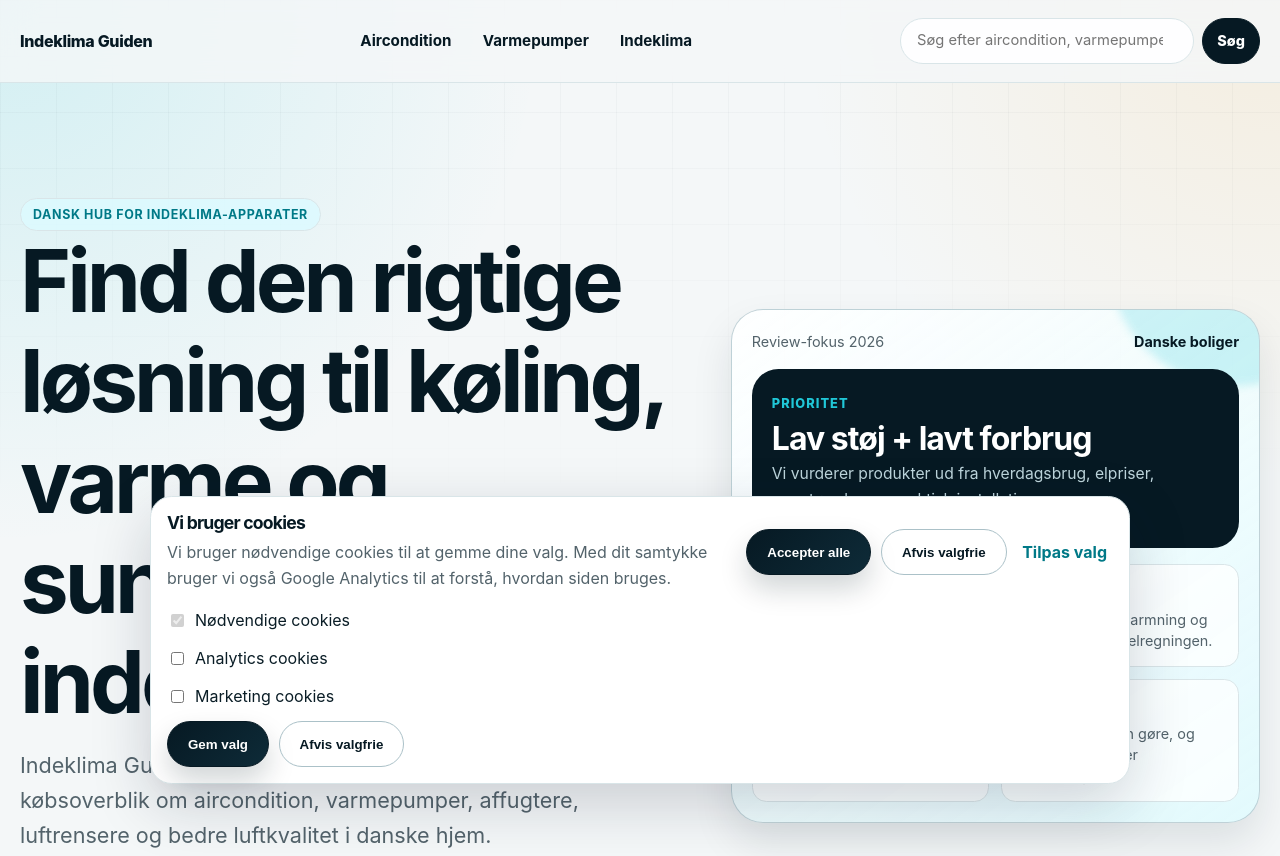
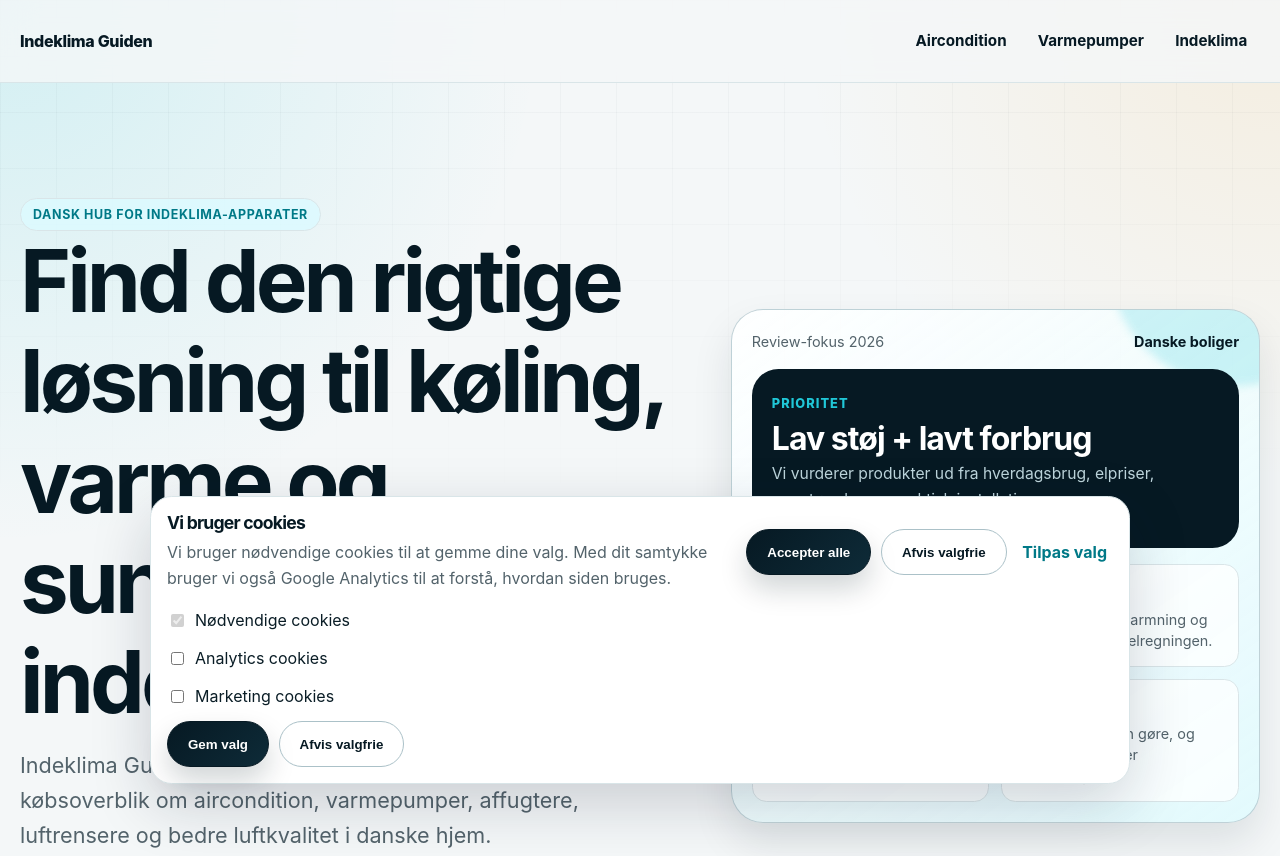
Before and after one commit to chrisahx/indeklimaguiden, an Astro site: page / in a window 1280 px wide. Shown: the top 856 px of the page. Built offline with nearby package versions, Linux system fonts and the light colour scheme; Astro itself is replaced by a stand-in of ours.

Commit message:
updated header - removed search

```diff
--- a/src/components/Header.astro
+++ b/src/components/Header.astro
@@ -1,5 +1,4 @@
 ---
-import SearchBox from './SearchBox.astro';
 import { CATEGORIES, SITE } from '../lib/constants';
 ---
 
@@ -11,9 +10,6 @@ import { CATEGORIES, SITE } from '../lib/constants';
     <nav class="nav" aria-label="Primær navigation">
       {Object.values(CATEGORIES).map((category) => <a href={`/${category.slug}/`}>{category.name}</a>)}
     </nav>
-    <div class="header-search">
-      <SearchBox compact />
-    </div>
   </div>
 </header>
 
@@ -48,7 +44,7 @@ import { CATEGORIES, SITE } from '../lib/constants';
   .nav {
     display: flex;
     align-items: center;
-    justify-content: center;
+    justify-content: flex-end;
     gap: 0.35rem;
     font-size: 0.95rem;
     font-weight: 700;
@@ -68,10 +64,6 @@ import { CATEGORIES, SITE } from '../lib/constants';
     color: var(--color-accent-dark);
   }
 
-  .header-search {
-    width: min(360px, 32vw);
-  }
-
   @media (max-width: 980px) {
     .header-inner {
       align-items: flex-start;
@@ -87,8 +79,5 @@ import { CATEGORIES, SITE } from '../lib/constants';
       white-space: nowrap;
     }
 
-    .header-search {
-      width: 100%;
-    }
   }
 </style>
```
